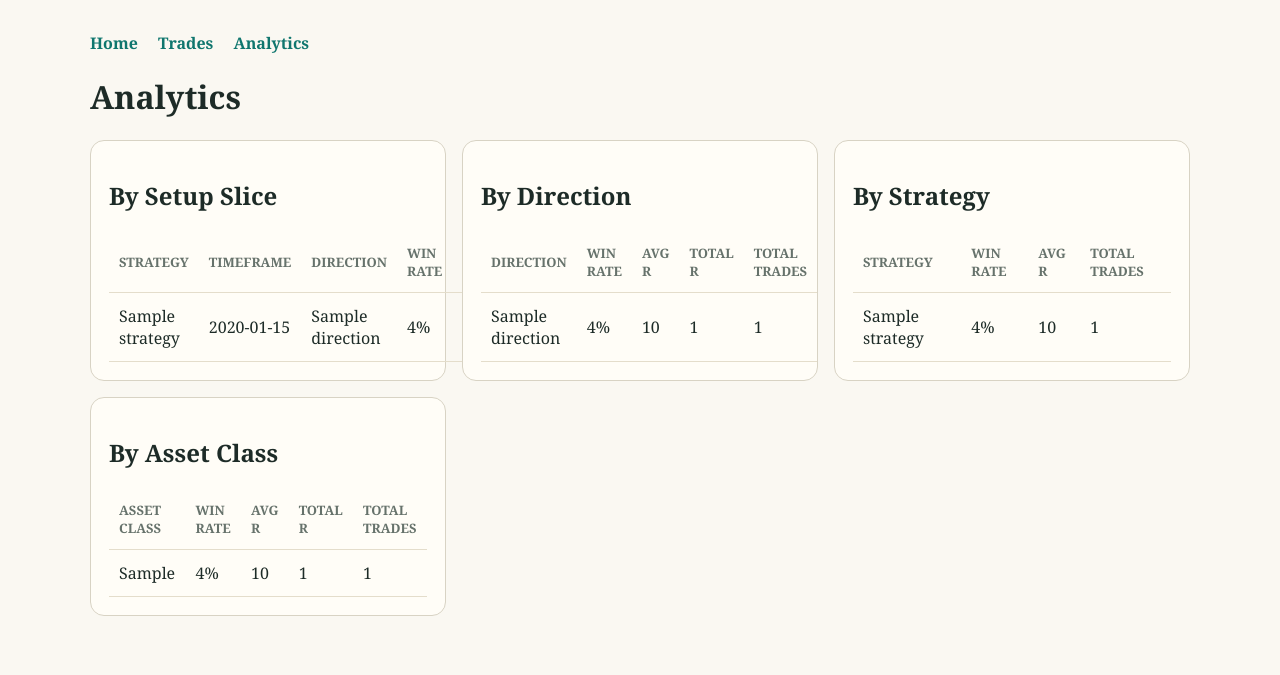
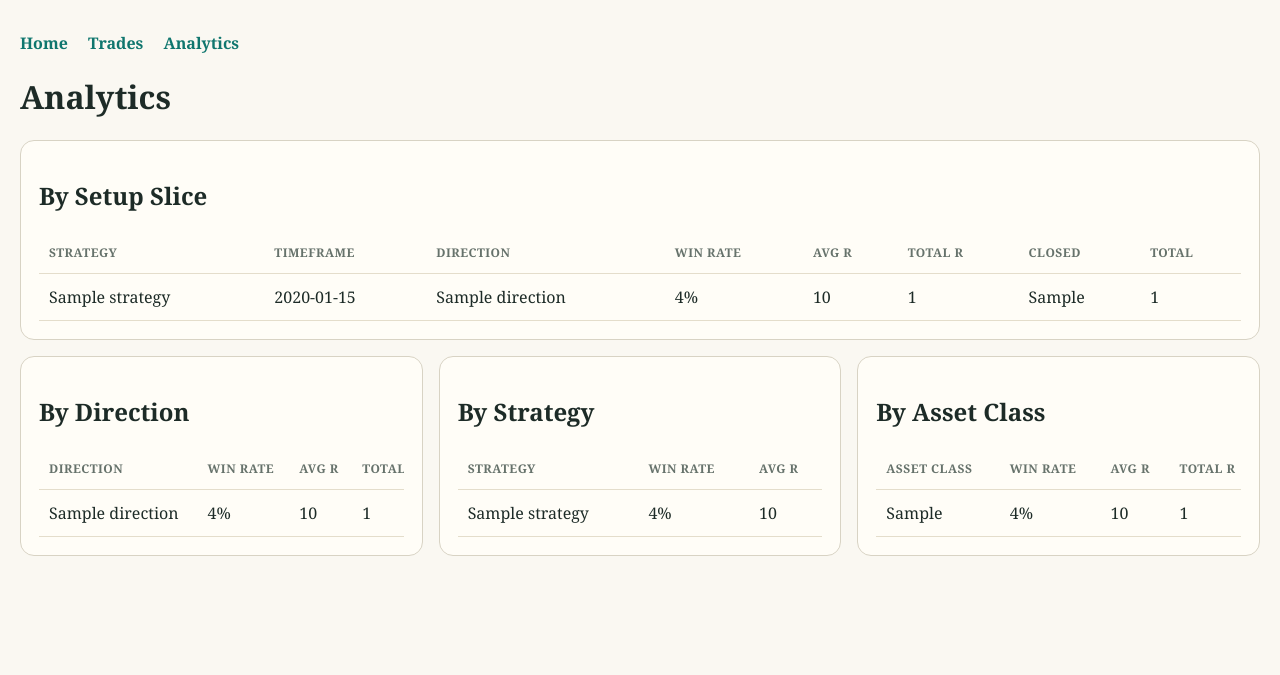
Before and after one commit to ViniciusScorsatto/InvestmentBot, a FastAPI app: template swing-lab/templates/analytics.html in a window 1280 px wide. Shown: the top 675 px of the page. Run offline with FastAPI, Linux system fonts and the light colour scheme; the template is opened without the code that fills it: most values are stand-ins (such as "Sample title", 1, 10 or a date in 2020); parts of the project's set-up code (start-up, migrations or seed data) failed here and were passed over.

Commit message:
Fix analytics page layout

```diff
--- a/swing-lab/templates/analytics.html
+++ b/swing-lab/templates/analytics.html
@@ -6,13 +6,19 @@
   <title>Analytics | {{ app_name }}</title>
   <style>
     body { margin: 0; font-family: Georgia, "Times New Roman", serif; background: #faf8f2; color: #1d2b27; }
-    .wrap { max-width: 1100px; margin: 0 auto; padding: 32px 20px 60px; }
+    .wrap { max-width: 1240px; margin: 0 auto; padding: 32px 20px 60px; }
     nav a { margin-right: 16px; color: #0f766e; text-decoration: none; font-weight: bold; }
+    .stack { display: grid; gap: 16px; }
     .grid { display: grid; grid-template-columns: repeat(auto-fit, minmax(320px, 1fr)); gap: 16px; }
     .panel { background: #fffdf7; border: 1px solid #d8d3c4; border-radius: 14px; padding: 18px; }
-    table { width: 100%; border-collapse: collapse; }
+    .table-wrap { width: 100%; overflow-x: auto; }
+    table { width: 100%; border-collapse: collapse; min-width: 0; }
     th, td { text-align: left; padding: 12px 10px; border-bottom: 1px solid #e4ddcb; }
-    th { font-size: 13px; text-transform: uppercase; color: #66726b; }
+    th { font-size: 12px; text-transform: uppercase; color: #66726b; letter-spacing: 0.04em; white-space: nowrap; }
+    td { vertical-align: top; }
+    .wide-table { min-width: 860px; }
+    .compact-table { min-width: 520px; }
+    .muted { color: #66726b; }
   </style>
 </head>
 <body>
@@ -25,10 +31,11 @@
 
     <h1>Analytics</h1>
 
-    <div class="grid">
+    <div class="stack">
       <div class="panel">
         <h2>By Setup Slice</h2>
-        <table>
+        <div class="table-wrap">
+          <table class="wide-table">
             <thead>
               <tr>
                 <th>Strategy</th>
@@ -54,15 +61,18 @@
                 <td>{{ row.total_trades }}</td>
               </tr>
               {% else %}
-            <tr><td colspan="8">No setup-slice data yet.</td></tr>
+              <tr><td colspan="8" class="muted">No setup-slice data yet.</td></tr>
               {% endfor %}
             </tbody>
           </table>
         </div>
+      </div>
 
+      <div class="grid">
         <div class="panel">
           <h2>By Direction</h2>
-        <table>
+          <div class="table-wrap">
+            <table class="compact-table">
               <thead>
                 <tr>
                   <th>Direction</th>
@@ -82,15 +92,17 @@
                   <td>{{ row.total_trades }}</td>
                 </tr>
                 {% else %}
-            <tr><td colspan="5">No direction data yet.</td></tr>
+                <tr><td colspan="5" class="muted">No direction data yet.</td></tr>
                 {% endfor %}
               </tbody>
             </table>
           </div>
+        </div>
 
         <div class="panel">
           <h2>By Strategy</h2>
-        <table>
+          <div class="table-wrap">
+            <table class="compact-table">
               <thead>
                 <tr>
                   <th>Strategy</th>
@@ -108,15 +120,17 @@
                   <td>{{ row.total_trades }}</td>
                 </tr>
                 {% else %}
-            <tr><td colspan="4">No strategy data yet.</td></tr>
+                <tr><td colspan="4" class="muted">No strategy data yet.</td></tr>
                 {% endfor %}
               </tbody>
             </table>
           </div>
+        </div>
 
         <div class="panel">
           <h2>By Asset Class</h2>
-        <table>
+          <div class="table-wrap">
+            <table class="compact-table">
               <thead>
                 <tr>
                   <th>Asset Class</th>
@@ -136,12 +150,14 @@
                   <td>{{ row.total_trades }}</td>
                 </tr>
                 {% else %}
-            <tr><td colspan="5">No asset class data yet.</td></tr>
+                <tr><td colspan="5" class="muted">No asset class data yet.</td></tr>
                 {% endfor %}
               </tbody>
             </table>
           </div>
         </div>
       </div>
+    </div>
+  </div>
 </body>
 </html>
```
Lines whose indentation alone changed are shown as unchanged.
